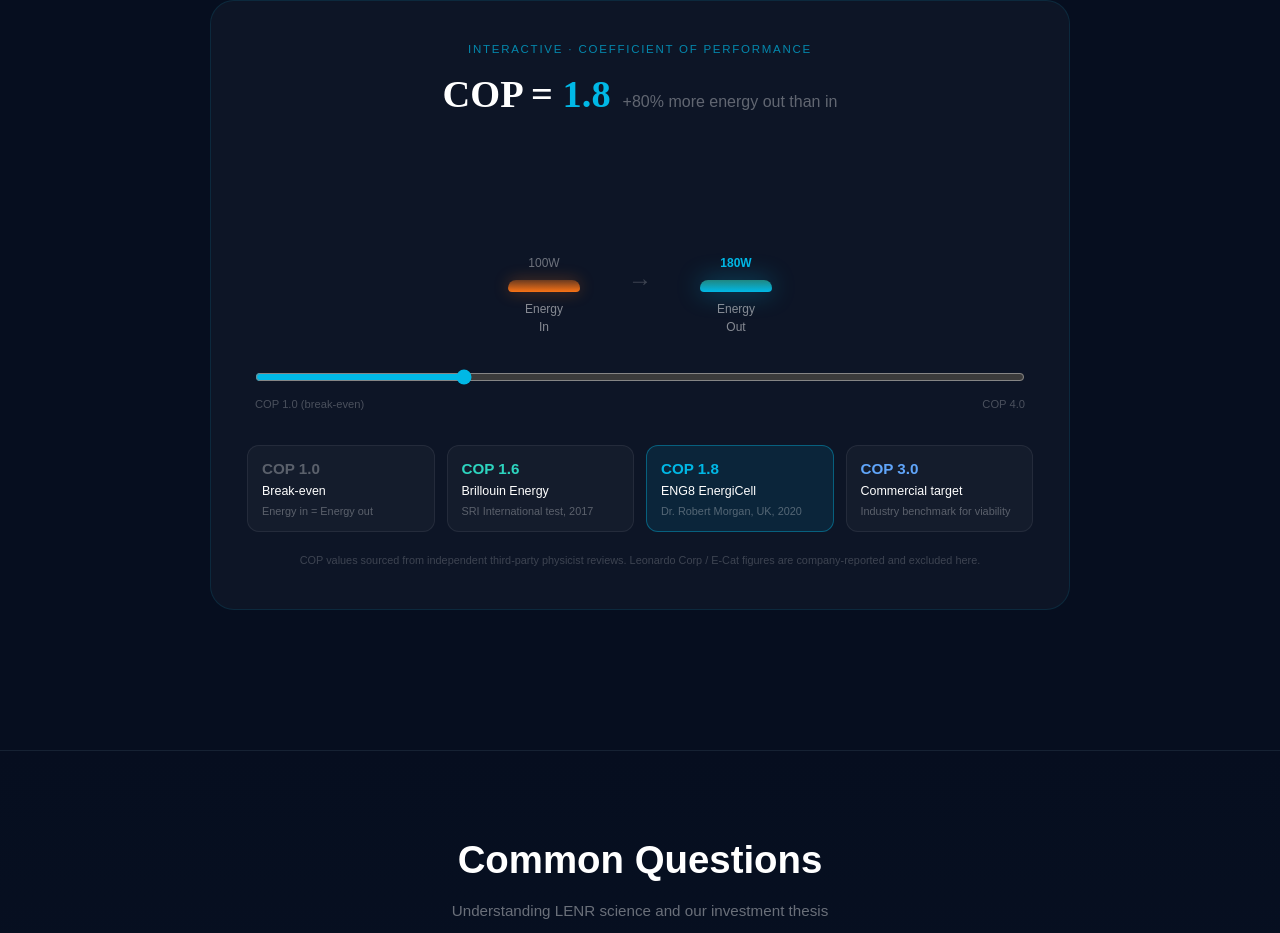
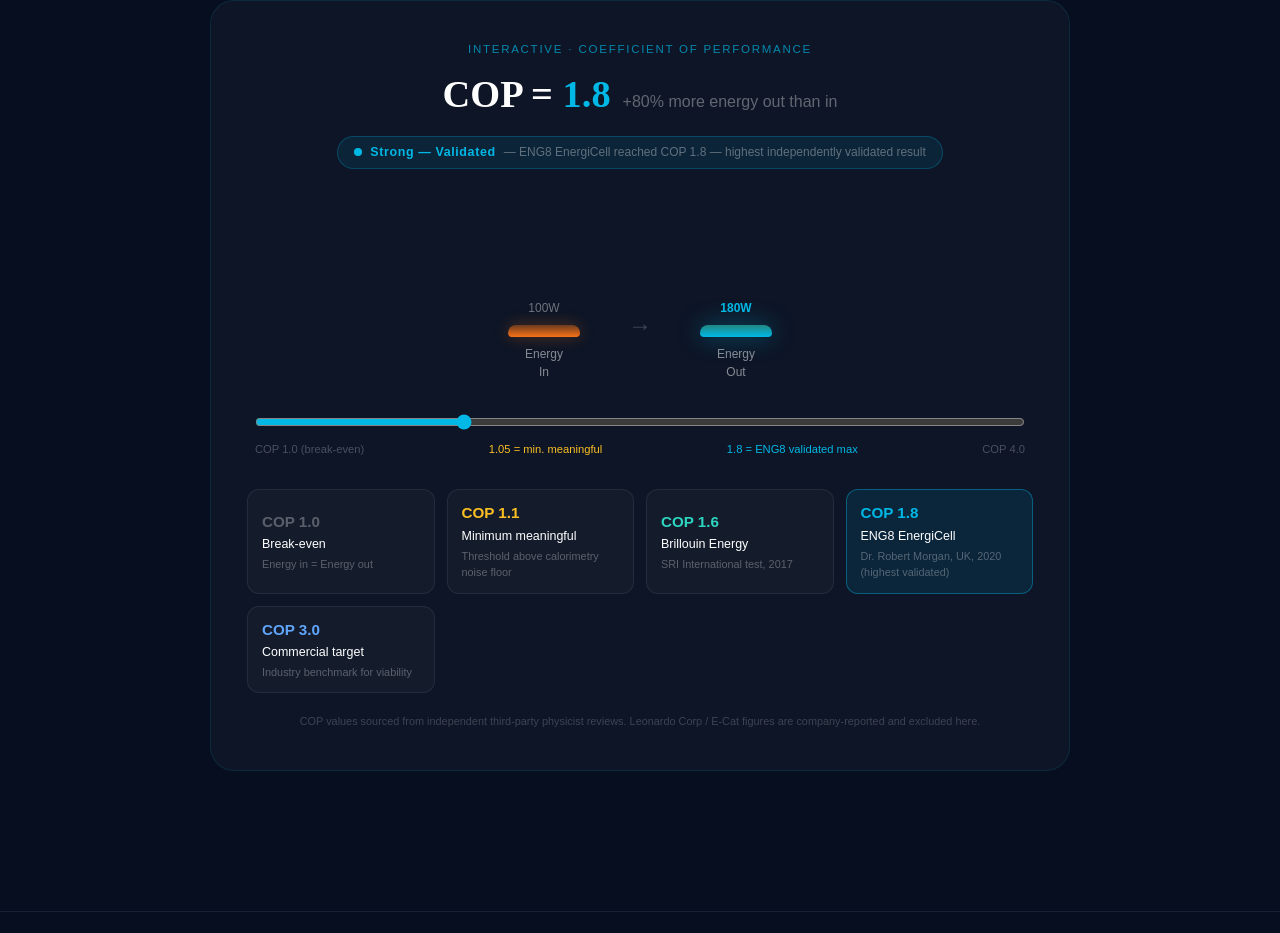
Before and after one commit to steveprevich/newfireenergy-ai, a Next.js app: page /technology in a window 1280 px wide. Shown: the part 3411-4344 px from the top of the page. Built offline with nearby package versions, Linux system fonts and the light colour scheme.

Commit message:
COP widget: add 1.05 min threshold, live status label, ENG8 1.8 validated max

```diff
--- a/components/COPExplainerWidget.tsx
+++ b/components/COPExplainerWidget.tsx
@@ -3,16 +3,26 @@
 
 const REFERENCES = [
   { cop: 1.0, label: "Break-even", note: "Energy in = Energy out", color: "rgba(255,255,255,0.3)" },
+  { cop: 1.05, label: "Minimum meaningful", note: "Threshold above calorimetry noise floor", color: "#FBBF24" },
   { cop: 1.6, label: "Brillouin Energy", note: "SRI International test, 2017", color: "#2DD4BF" },
-  { cop: 1.8, label: "ENG8 EnergiCell", note: "Dr. Robert Morgan, UK, 2020", color: "#00B8E6" },
+  { cop: 1.8, label: "ENG8 EnergiCell", note: "Dr. Robert Morgan, UK, 2020 (highest validated)", color: "#00B8E6" },
   { cop: 3.0, label: "Commercial target", note: "Industry benchmark for viability", color: "#60A5FA" },
 ];
+
+function getCopStatus(cop: number): { label: string; color: string; desc: string } {
+  if (cop < 1.05) return { label: "Below threshold", color: "#F97316", desc: "Within calorimetry noise — not considered meaningful" };
+  if (cop < 1.3)  return { label: "Marginal", color: "#FBBF24", desc: "Above noise floor — early-stage validation range" };
+  if (cop < 1.6)  return { label: "Promising", color: "#2DD4BF", desc: "Statistically significant excess heat production" };
+  if (cop <= 1.8) return { label: "Strong — Validated", color: "#00B8E6", desc: `ENG8 EnergiCell reached COP 1.8 — highest independently validated result` };
+  return { label: "Commercial range", color: "#60A5FA", desc: "Commercial viability threshold — target for next-generation devices" };
+}
 
 export default function COPExplainerWidget() {
   const [cop, setCop] = useState(1.8);
   const energyIn = 100;
   const energyOut = Math.round(cop * 100);
   const gain = Math.round((cop - 1) * 100);
+  const status = getCopStatus(cop);
   const outBarHeight = Math.min((cop / 4) * 100, 100);
   const inBarHeight = Math.min((1 / 4) * 100, 100);
 
@@ -30,10 +40,17 @@
           Interactive · Coefficient of Performance
         </div>
         <div style={{ fontFamily: "var(--font-display, serif)", fontSize: "clamp(1.6rem, 4vw, 2.4rem)", color: "#fff", fontWeight: 700 }}>
-          COP = <span style={{ color: "#00B8E6" }}>{cop.toFixed(1)}</span>
+          COP = <span style={{ color: status.color }}>{cop.toFixed(1)}</span>
           <span style={{ fontSize: "1rem", color: "rgba(255,255,255,0.35)", marginLeft: 12, fontFamily: "sans-serif", fontWeight: 400 }}>
             {gain > 0 ? `+${gain}% more energy out than in` : "break-even"}
           </span>
+        </div>
+        <div style={{ display: "inline-flex", alignItems: "center", gap: 8, marginTop: 12,
+          padding: "6px 16px", borderRadius: 999,
+          background: `${status.color}18`, border: `1px solid ${status.color}44` }}>
+          <span style={{ width: 8, height: 8, borderRadius: "50%", background: status.color, display: "inline-block" }} />
+          <span style={{ color: status.color, fontWeight: 700, fontSize: "0.78rem", letterSpacing: "0.05em" }}>{status.label}</span>
+          <span style={{ color: "rgba(255,255,255,0.35)", fontSize: "0.75rem" }}>— {status.desc}</span>
         </div>
       </div>
 
@@ -79,6 +96,8 @@
         />
         <div style={{ display: "flex", justifyContent: "space-between", fontSize: "0.7rem", color: "rgba(255,255,255,0.25)", marginTop: 4 }}>
           <span>COP 1.0 (break-even)</span>
+          <span style={{ color: "#FBBF24" }}>1.05 = min. meaningful</span>
+          <span style={{ color: "#00B8E6" }}>1.8 = ENG8 validated max</span>
           <span>COP 4.0</span>
         </div>
       </div>
```
